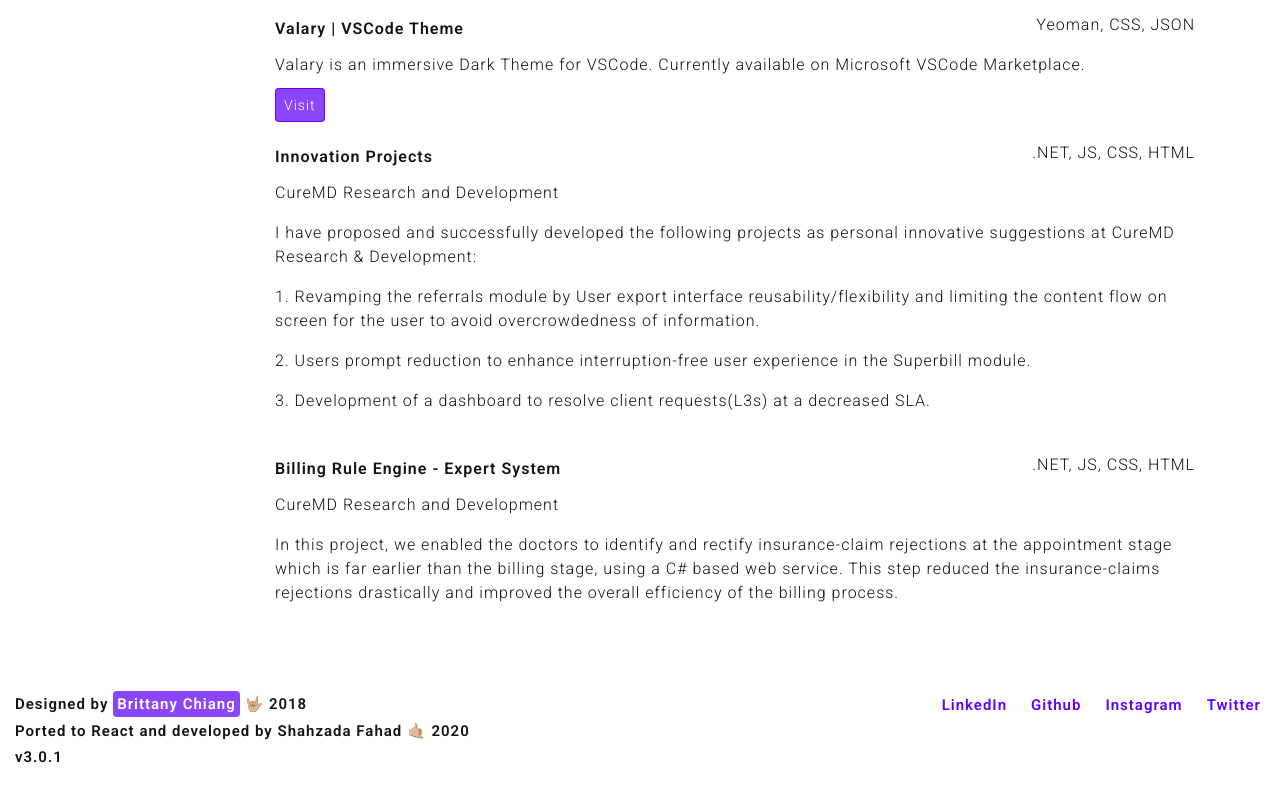
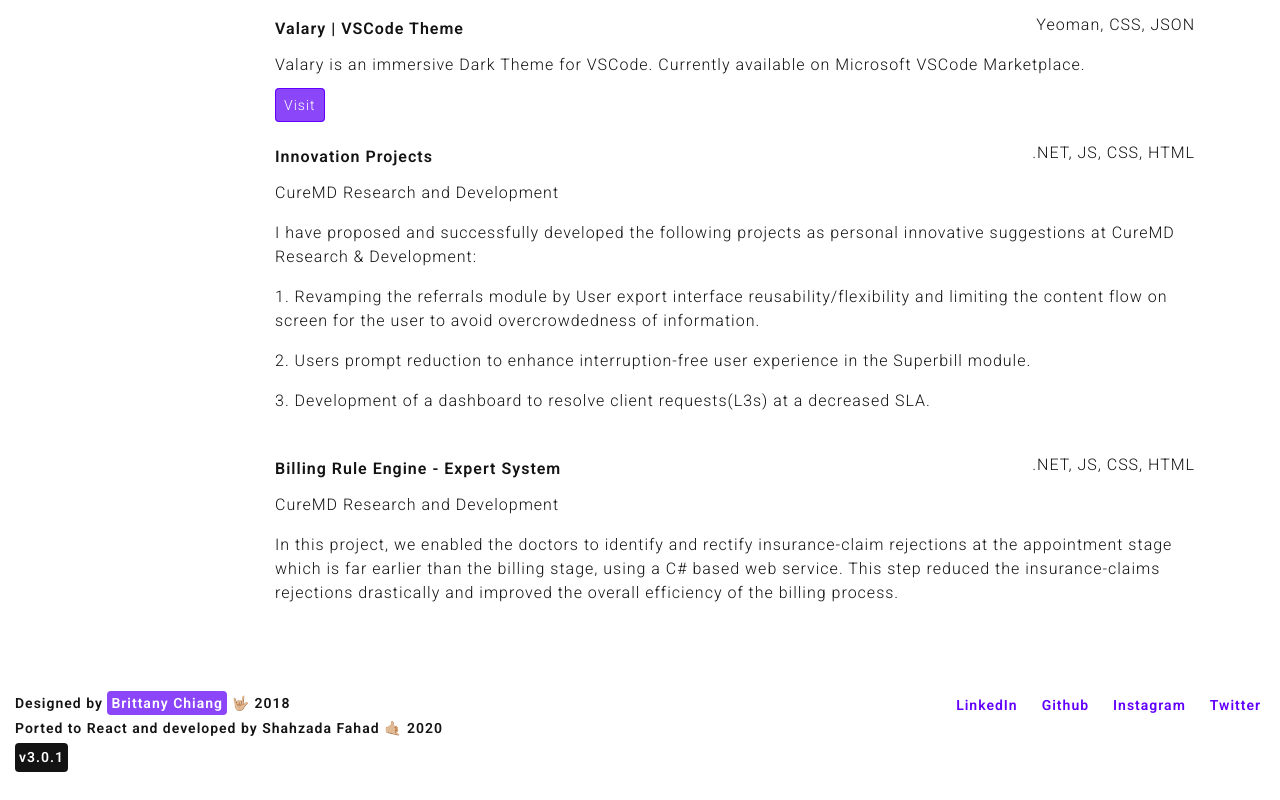
Before and after one commit to fahadachaudhry/portfolio, a React (Create React App) app: page / in a window 1280 px wide. Shown: the part 3126-3926 px from the top of the page. Built offline with nearby package versions, Linux system fonts and the light colour scheme.

Commit message:
footer fixes

```diff
--- a/src/components/footer.tsx
+++ b/src/components/footer.tsx
@@ -20,10 +20,10 @@ const Footer = () => {
           <p className="p-0 m-0 mb-1">
             Ported to React and developed by Shahzada Fahad 🤙🏼 2020
           </p>
-          <p className="p-0 m-0 mb-1">
+          <span className="background-color-dark color-light p-1 rounded d-inline-block mb-1">
             v
             {process.version}
-          </p>
+          </span>
         </Col>
         <Col lg={6} className="mb-2">
           <ul className="float-lg-right">
--- a/src/styles/styles.scss
+++ b/src/styles/styles.scss
@@ -18,6 +18,15 @@ $card-gradient-2: rgba(#6200ff, 0.2);
 // $card-gradient-2: rgba($primary, 0.2);
 
 @import url("https://fonts.googleapis.com/css2?family=Roboto:wght@300;600&display=swap");
+
+.color-primary{ color: $primary};
+.color-secondary{ color: $secondary};
+.color-light{ color: $light};
+.color-dark{ color: $dark};
+.background-color-primary{ background-color: $primary};
+.background-color-secondary{ background-color: $secondary};
+.background-color-light{ background-color: $light};
+.background-color-dark{ background-color: $dark};
 
 html,
 body {
@@ -57,11 +66,11 @@ a {
 }
 
 .footer-credits{
-  font-size: 15px;
+  font-size: 14px;
 }
 
 .footer-link{
-  font-size: 15px;
+  font-size: 14px;
   display: inline;
   a{
     color: $primary;
```
